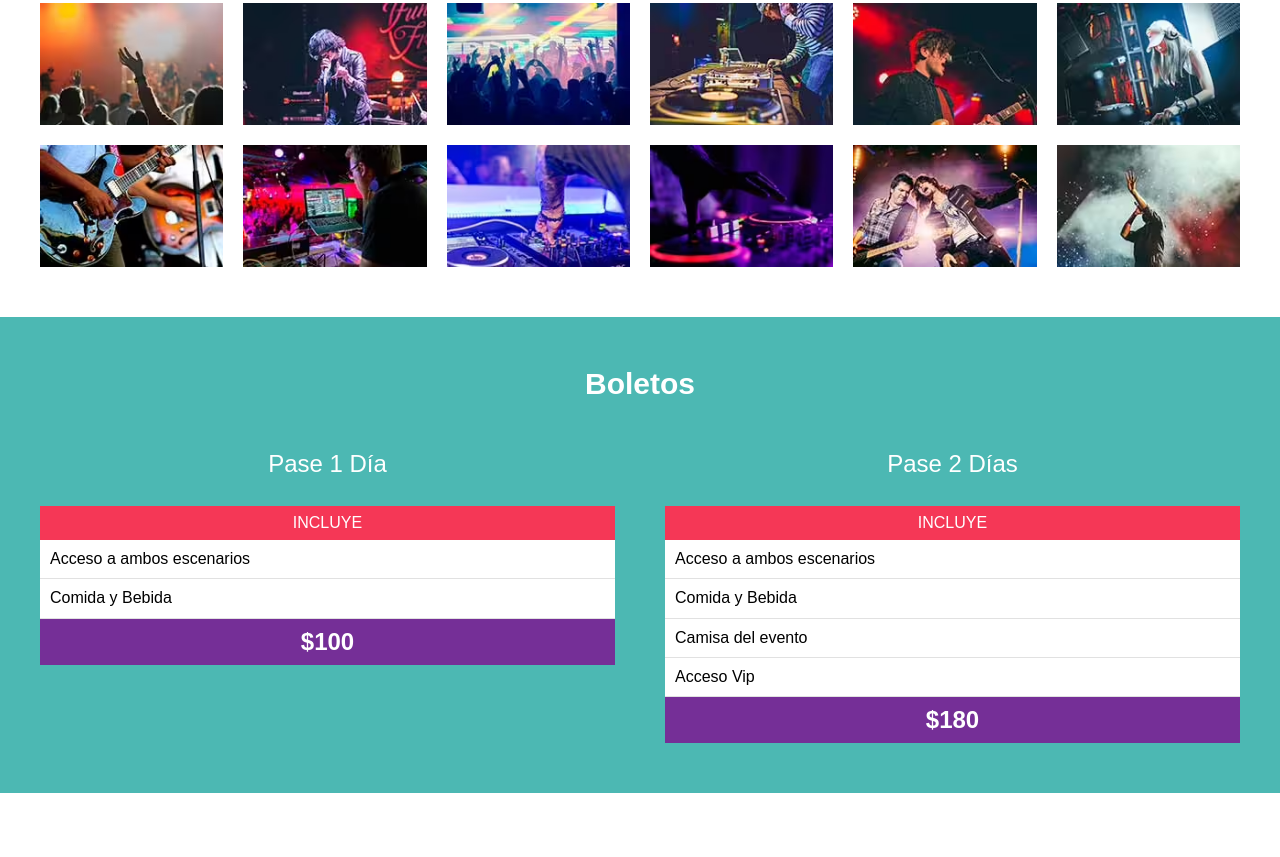
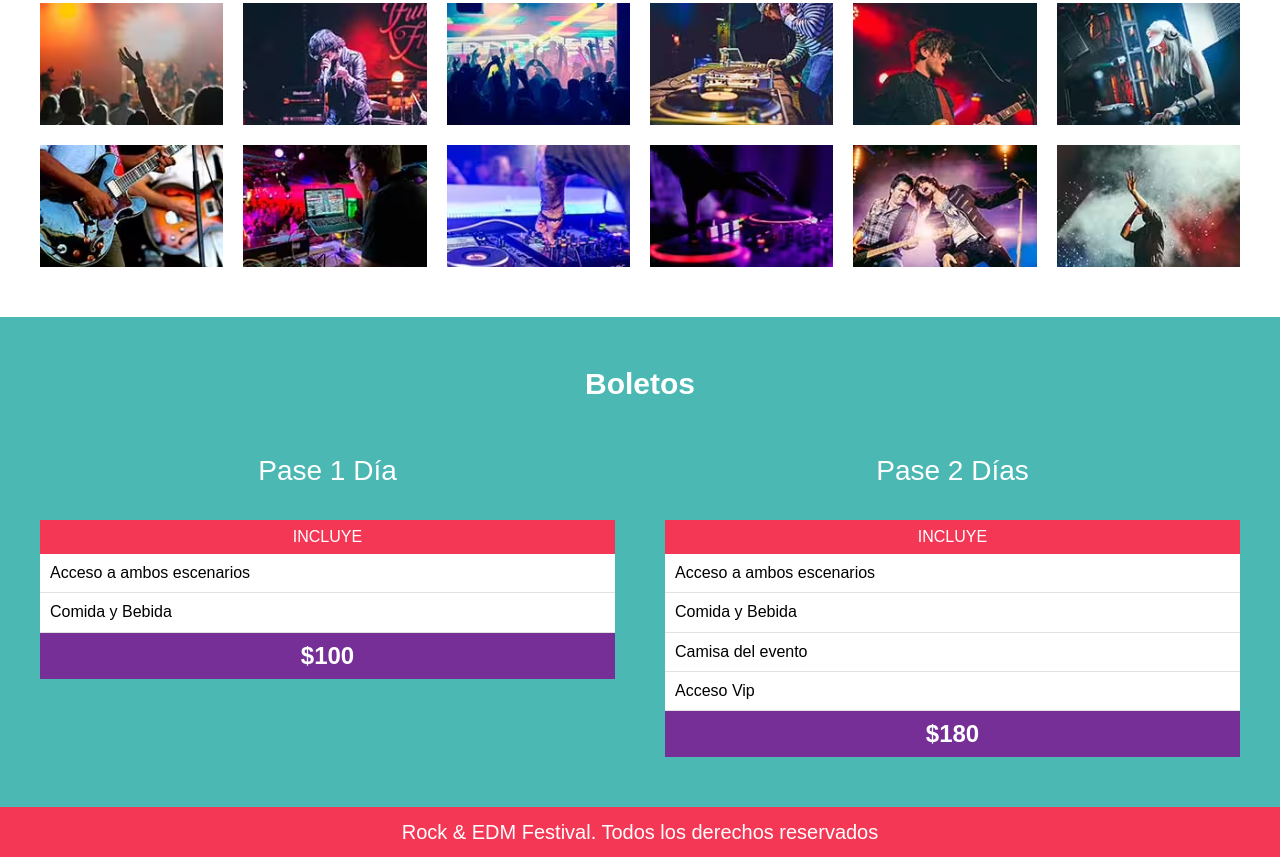
Before and after one commit to AngelEss12/Proyecto-Festival, a website: page index.html in a window 1280 px wide. Shown: the part 2980-3837 px from the top of the page. Before the commit the page ends 3773 px from the top, so only its background shows below. Drawn offline with Linux system fonts and the light colour scheme.

Commit message:
Terminacion del footer y la seccion de los boletos

```diff
--- a/index.html
+++ b/index.html
@@ -223,6 +223,11 @@
             </div>
         </div>
     </section>
+
+    <footer class="site-footer">
+        <p>Rock & EDM Festival. Todos los derechos reservados</p>
+    </footer>
+
     <script src="build/js/app.js"></script>
 </body>
 
--- a/src/scss/layout/_boletos.scss
+++ b/src/scss/layout/_boletos.scss
@@ -21,7 +21,7 @@
 
         .nombre-pase {
             text-align: center;
-            font-size: 2.4rem;
+            font-size: 2.8rem;
             color: v.$blanco;
         }
 
--- /dev/null
+++ b/src/scss/layout/_footer.scss
@@ -0,0 +1,12 @@
+@use 'base/variables' as v;
+
+.site-footer {
+    background-color: v.$rosa;
+    padding: 1rem;
+
+    p {
+        margin: 0;
+        text-align: center;
+        color: v.$blanco;
+    }
+}
--- a/src/scss/layout/_index.scss
+++ b/src/scss/layout/_index.scss
@@ -4,3 +4,4 @@
 @forward 'festival';
 @forward 'galeria';
 @forward 'boletos';
+@forward 'footer';
```
Also changed, not shown: build/css/app.css.
